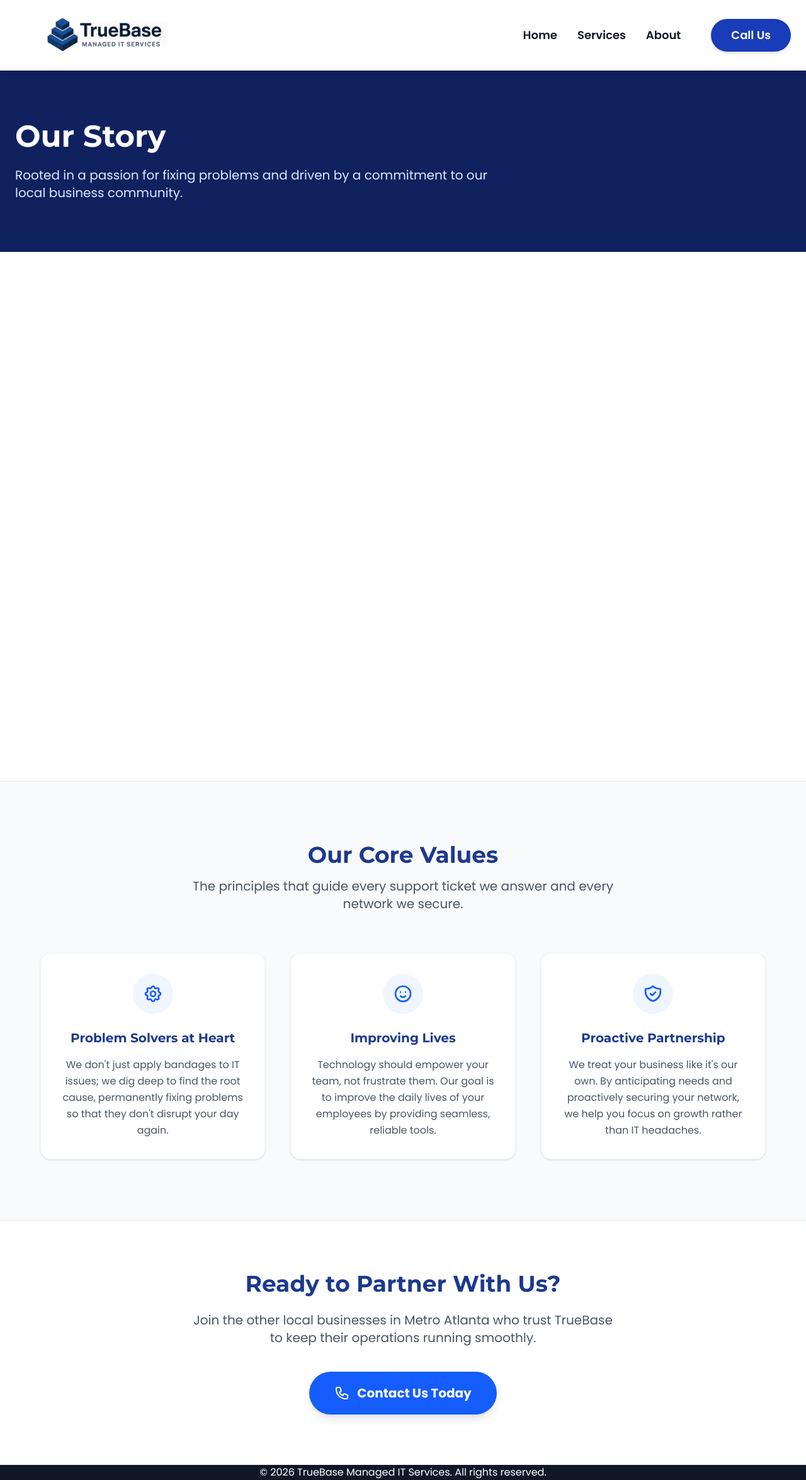
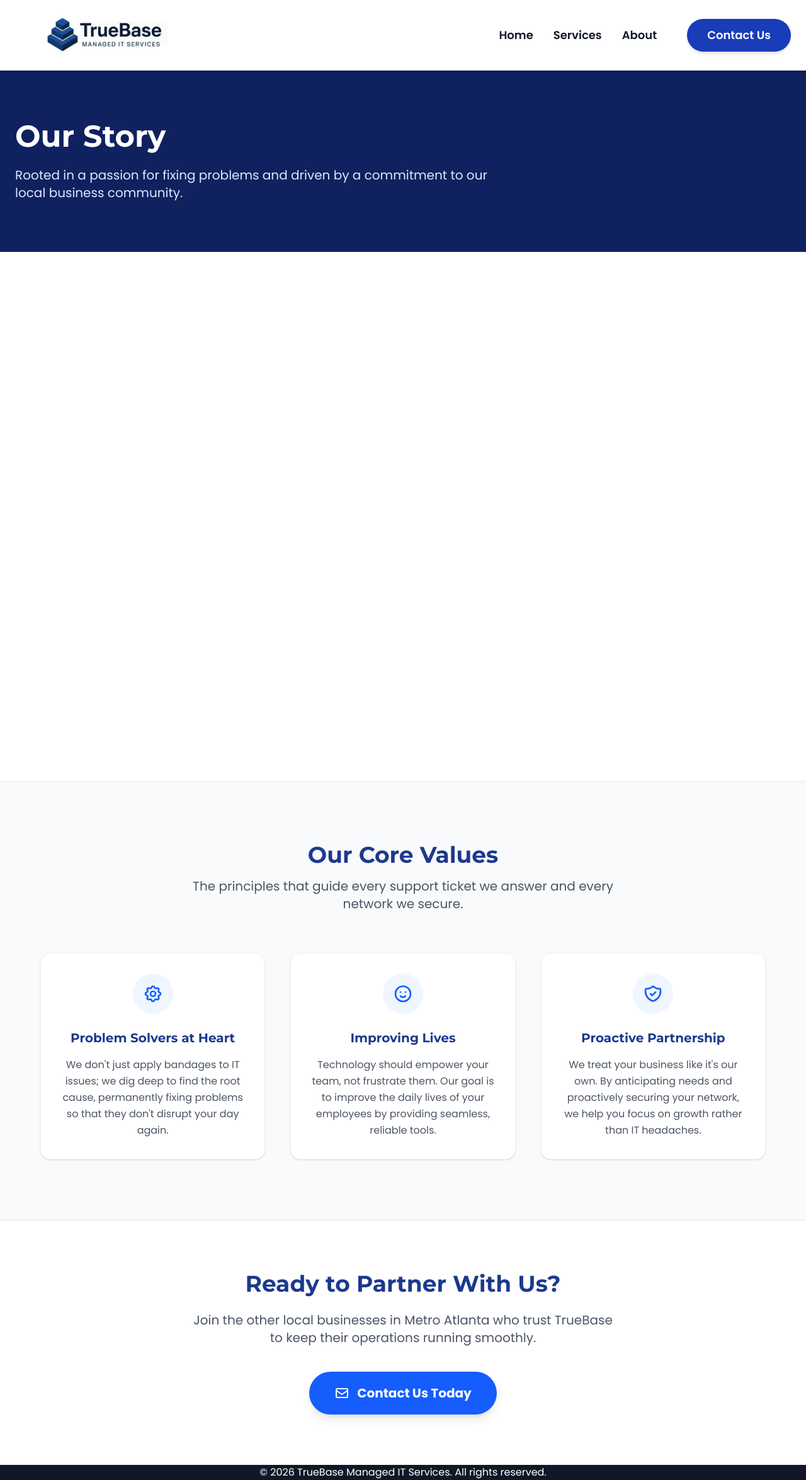
Before and after one commit to anikas-durentech/truebase-msp, a SvelteKit app: page /about in a window 1280 px wide. Shown: the whole page at 63% size. Built offline with nearby package versions, Linux system fonts and the light colour scheme.

Commit message:
conditional button rendering for contact buttons

```diff
--- a/src/routes/+layout.svelte
+++ b/src/routes/+layout.svelte
@@ -42,8 +42,8 @@
                 {#each navLinks as link}
                     <a href={link.href} class="hover:text-blue-600 transition-colors">{link.name}</a>
                 {/each}
-                <a href="tel:+1234567890" class="bg-blue-800 text-white px-8 py-3 rounded-full font-semibold hover:bg-blue-700 transition-colors ml-4 shadow-md">
-                    Call Us
+                <a href="/contact" class="bg-blue-800 text-white px-8 py-3 rounded-full font-semibold hover:bg-blue-700 transition-colors ml-4 shadow-md">
+                    Contact Us
                 </a>
             </nav>
 
--- a/src/routes/+page.svelte
+++ b/src/routes/+page.svelte
@@ -89,10 +89,14 @@
                     </svg>
                 </a>
 
-                <a
-                    href="tel:+1234567890"
-                    class="group flex items-center gap-2 bg-transparent border-2 border-white hover:bg-white hover:text-blue-900 text-white px-8 py-4 rounded-full font-bold text-lg hover:-translate-y-1 hover:shadow-xl transition-all duration-300 w-full sm:w-auto shadow-lg"
-                >
+                <a href="/contact" class="hidden md:flex group items-center gap-2 bg-transparent border-2 border-white hover:bg-white hover:text-blue-900 text-white px-8 py-4 rounded-full font-bold text-lg hover:-translate-y-1 hover:shadow-xl transition-all duration-300 w-full sm:w-auto shadow-lg">
+                    <svg xmlns="http://www.w3.org/2000/svg" class="h-5 w-5" fill="none" viewBox="0 0 24 24" stroke="currentColor" stroke-width="2">
+                        <path stroke-linecap="round" stroke-linejoin="round" d="M3 8l7.89 5.26a2 2 0 002.22 0L21 8M5 19h14a2 2 0 002-2V7a2 2 0 00-2-2H5a2 2 0 00-2 2v10a2 2 0 002 2z" />
+                    </svg>
+                    <span>Get In Touch</span>
+                </a>
+
+                <a href="tel:+1234567890" class="flex md:hidden group items-center justify-center gap-2 bg-transparent border-2 border-white hover:bg-white hover:text-blue-900 text-white px-8 py-4 rounded-full font-bold text-lg hover:-translate-y-1 hover:shadow-xl transition-all duration-300 w-full sm:w-auto shadow-lg">
                     <svg xmlns="http://www.w3.org/2000/svg" class="h-5 w-5" fill="none" viewBox="0 0 24 24" stroke="currentColor" stroke-width="2">
                         <path stroke-linecap="round" stroke-linejoin="round" d="M3 5a2 2 0 012-2h3.28a1 1 0 01.948.684l1.498 4.493a1 1 0 01-.502 1.21l-2.257 1.13a11.042 11.042 0 005.516 5.516l1.13-2.257a1 1 0 011.21-.502l4.493 1.498a1 1 0 01.684.949V19a2 2 0 01-2 2h-1C9.716 21 3 14.284 3 6V5z" />
                     </svg>
@@ -320,14 +324,18 @@
         <p class="font-sans text-xl text-gray-600 max-w-2xl mx-auto mb-10">
             Contact TrueBase today for a free consultation and discover how our managed IT services can streamline your operations and secure your business data.
         </p>
-        <a
-            href="tel:+1234567890"
-            class="inline-flex items-center gap-3 bg-blue-600 hover:bg-blue-500 text-white px-10 py-5 rounded-full font-bold text-xl hover:-translate-y-1 hover:shadow-xl transition-all duration-300 shadow-lg"
-        >
+        <a href="/contact" class="hidden md:inline-flex items-center justify-center gap-3 bg-blue-600 hover:bg-blue-500 text-white px-10 py-5 rounded-full font-bold text-xl hover:-translate-y-1 hover:shadow-xl transition-all duration-300 shadow-lg">
+            <svg xmlns="http://www.w3.org/2000/svg" class="h-6 w-6" fill="none" viewBox="0 0 24 24" stroke="currentColor" stroke-width="2">
+                <path stroke-linecap="round" stroke-linejoin="round" d="M3 8l7.89 5.26a2 2 0 002.22 0L21 8M5 19h14a2 2 0 002-2V7a2 2 0 00-2-2H5a2 2 0 00-2 2v10a2 2 0 002 2z" />
+            </svg>
+            <span>Contact Us Now</span>
+        </a>
+
+        <a href="tel:+1234567890" class="inline-flex md:hidden items-center justify-center gap-3 bg-blue-600 hover:bg-blue-500 text-white px-10 py-5 rounded-full font-bold text-xl hover:-translate-y-1 hover:shadow-xl transition-all duration-300 shadow-lg">
             <svg xmlns="http://www.w3.org/2000/svg" class="h-6 w-6" fill="none" viewBox="0 0 24 24" stroke="currentColor" stroke-width="2">
                 <path stroke-linecap="round" stroke-linejoin="round" d="M3 5a2 2 0 012-2h3.28a1 1 0 01.948.684l1.498 4.493a1 1 0 01-.502 1.21l-2.257 1.13a11.042 11.042 0 005.516 5.516l1.13-2.257a1 1 0 011.21-.502l4.493 1.498a1 1 0 01.684.949V19a2 2 0 01-2 2h-1C9.716 21 3 14.284 3 6V5z" />
             </svg>
-            <span>Get in Touch Now</span>
+            <span>Call Us Now</span>
         </a>
     </div>
 </section>
--- a/src/routes/about/+page.svelte
+++ b/src/routes/about/+page.svelte
@@ -138,14 +138,18 @@
         <p class="font-sans text-xl text-gray-600 max-w-2xl mx-auto mb-10">
             Join the other local businesses in Metro Atlanta who trust TrueBase to keep their operations running smoothly.
         </p>
-        <a
-            href="tel:+1234567890"
-            class="inline-flex items-center gap-3 bg-blue-600 hover:bg-blue-500 text-white px-10 py-5 rounded-full font-bold text-xl hover:-translate-y-1 hover:shadow-xl transition-all duration-300 shadow-lg"
-        >
+        <a href="/contact" class="hidden md:inline-flex items-center justify-center gap-3 bg-blue-600 hover:bg-blue-500 text-white px-10 py-5 rounded-full font-bold text-xl hover:-translate-y-1 hover:shadow-xl transition-all duration-300 shadow-lg">
+            <svg xmlns="http://www.w3.org/2000/svg" class="h-6 w-6" fill="none" viewBox="0 0 24 24" stroke="currentColor" stroke-width="2">
+                <path stroke-linecap="round" stroke-linejoin="round" d="M3 8l7.89 5.26a2 2 0 002.22 0L21 8M5 19h14a2 2 0 002-2V7a2 2 0 00-2-2H5a2 2 0 00-2 2v10a2 2 0 002 2z" />
+            </svg>
+            <span>Contact Us Today</span>
+        </a>
+
+        <a href="tel:+1234567890" class="inline-flex md:hidden items-center justify-center gap-3 bg-blue-600 hover:bg-blue-500 text-white px-10 py-5 rounded-full font-bold text-xl hover:-translate-y-1 hover:shadow-xl transition-all duration-300 shadow-lg">
             <svg xmlns="http://www.w3.org/2000/svg" class="h-6 w-6" fill="none" viewBox="0 0 24 24" stroke="currentColor" stroke-width="2">
                 <path stroke-linecap="round" stroke-linejoin="round" d="M3 5a2 2 0 012-2h3.28a1 1 0 01.948.684l1.498 4.493a1 1 0 01-.502 1.21l-2.257 1.13a11.042 11.042 0 005.516 5.516l1.13-2.257a1 1 0 011.21-.502l4.493 1.498a1 1 0 01.684.949V19a2 2 0 01-2 2h-1C9.716 21 3 14.284 3 6V5z" />
             </svg>
-            <span>Contact Us Today</span>
+            <span>Call Us Today</span>
         </a>
     </div>
 </section>
--- a/src/routes/services/+page.svelte
+++ b/src/routes/services/+page.svelte
@@ -246,14 +246,18 @@
         <p class="font-sans text-xl text-gray-600 max-w-2xl mx-auto mb-10">
             Let's discuss how TrueBase can tailor these services to fit the unique needs of your business.
         </p>
-        <a
-            href="tel:+1234567890"
-            class="inline-flex items-center gap-2 bg-blue-600 hover:bg-blue-500 text-white px-10 py-4 rounded-full font-bold text-lg hover:-translate-y-1 hover:shadow-xl transition-all duration-300 shadow-lg"
-        >
-            <svg xmlns="http://www.w3.org/2000/svg" class="h-5 w-5" fill="none" viewBox="0 0 24 24" stroke="currentColor" stroke-width="2">
+        <a href="/contact" class="hidden md:inline-flex items-center justify-center gap-3 bg-blue-600 hover:bg-blue-500 text-white px-10 py-5 rounded-full font-bold text-xl hover:-translate-y-1 hover:shadow-xl transition-all duration-300 shadow-lg">
+            <svg xmlns="http://www.w3.org/2000/svg" class="h-6 w-6" fill="none" viewBox="0 0 24 24" stroke="currentColor" stroke-width="2">
+                <path stroke-linecap="round" stroke-linejoin="round" d="M3 8l7.89 5.26a2 2 0 002.22 0L21 8M5 19h14a2 2 0 002-2V7a2 2 0 00-2-2H5a2 2 0 00-2 2v10a2 2 0 002 2z" />
+            </svg>
+            <span>Contact Us Now</span>
+        </a>
+
+        <a href="tel:+1234567890" class="inline-flex md:hidden items-center justify-center gap-3 bg-blue-600 hover:bg-blue-500 text-white px-10 py-5 rounded-full font-bold text-xl hover:-translate-y-1 hover:shadow-xl transition-all duration-300 shadow-lg">
+            <svg xmlns="http://www.w3.org/2000/svg" class="h-6 w-6" fill="none" viewBox="0 0 24 24" stroke="currentColor" stroke-width="2">
                 <path stroke-linecap="round" stroke-linejoin="round" d="M3 5a2 2 0 012-2h3.28a1 1 0 01.948.684l1.498 4.493a1 1 0 01-.502 1.21l-2.257 1.13a11.042 11.042 0 005.516 5.516l1.13-2.257a1 1 0 011.21-.502l4.493 1.498a1 1 0 01.684.949V19a2 2 0 01-2 2h-1C9.716 21 3 14.284 3 6V5z" />
             </svg>
-            <span>Call Us Today</span>
+            <span>Call Us Now</span>
         </a>
     </div>
 </section>
```
